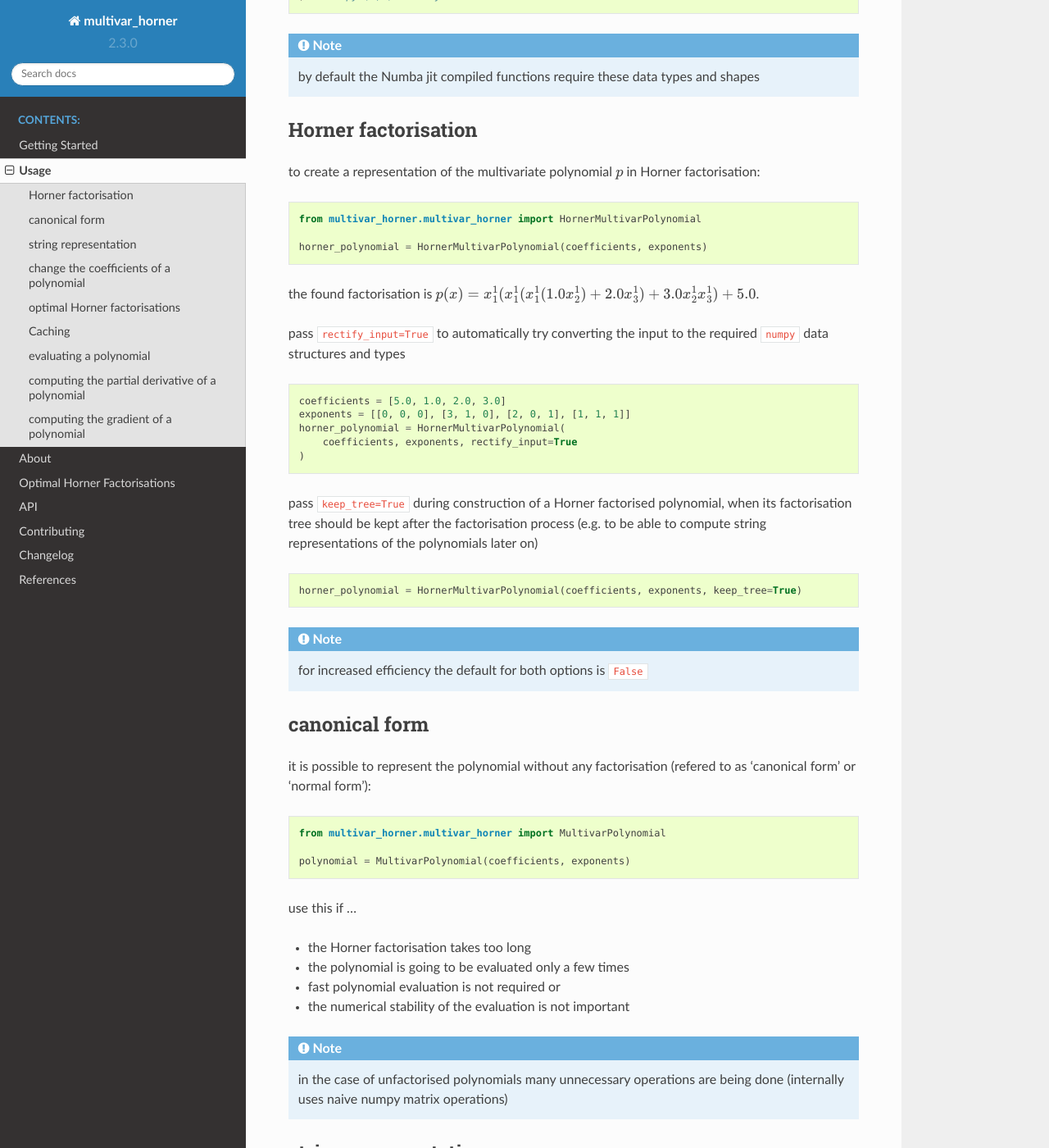
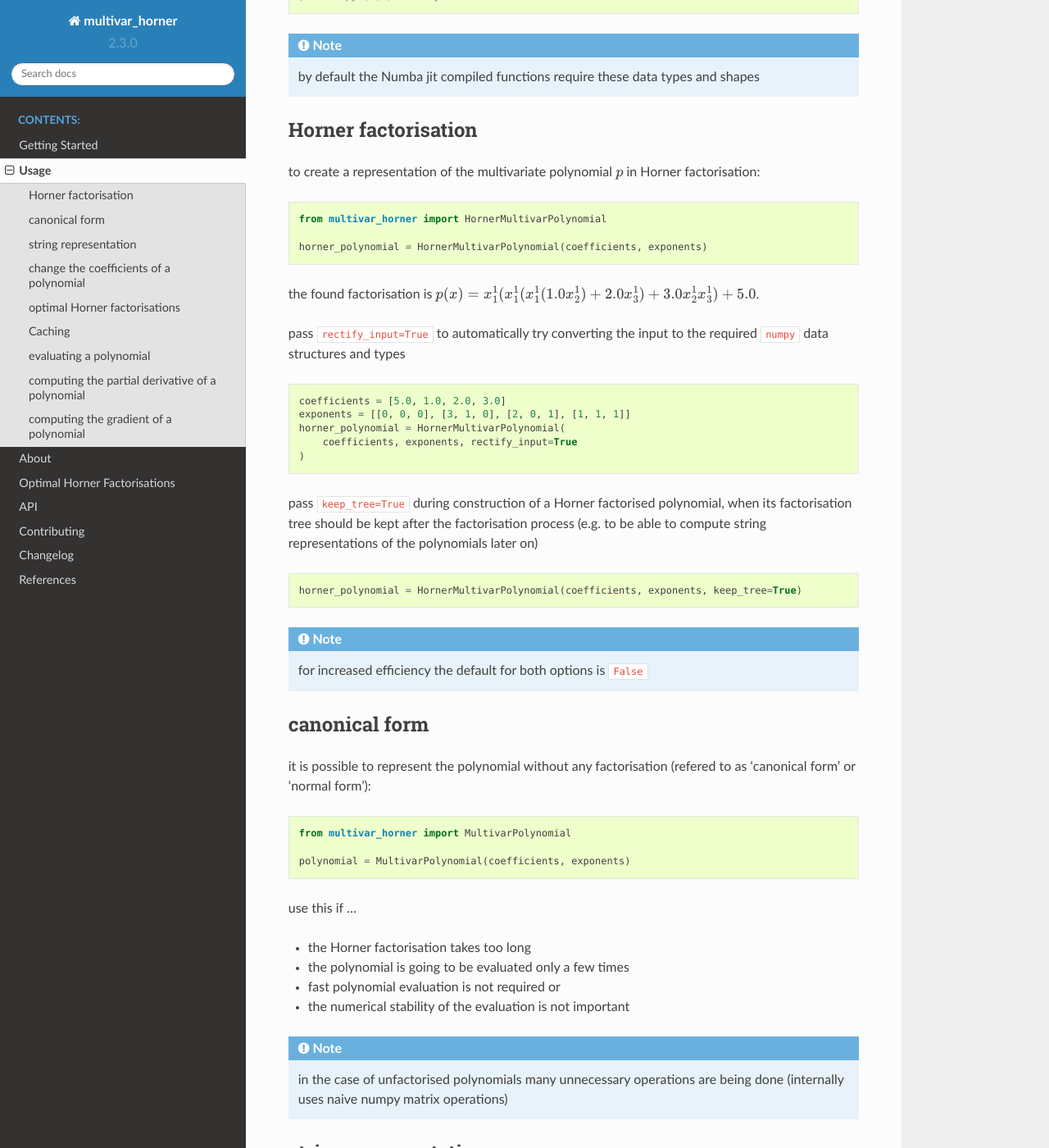
Before and after one commit to jannikmi/multivar_horner, a Sphinx documentation site: the page built from docs/1_usage.rst, in a window 1280 px wide and 1400 px high, scrolled down 932 px. Shown: the whole window at 82% size. Built offline with Sphinx 7.4.7 and the Read the Docs theme 2.0.0, drawn with Linux system fonts in a browser that asks for light colours; the version number is read from the project's files by our own code.

Commit message:
remove faulty import statements from examples

```diff
--- a/README.rst
+++ b/README.rst
@@ -64,7 +64,7 @@ Simple example:
 .. code-block:: python
 
     import numpy as np
-    from multivar_horner.multivar_horner import HornerMultivarPolynomial
+    from multivar_horner import HornerMultivarPolynomial
 
     # input parameters defining the polynomial
     #   p(x) = 5.0 + 1.0 x_1^3 x_2^1 + 2.0 x_1^2 x_3^1 + 3.0 x_1^1 x_2^1 x_3^1
--- a/docs/0_getting_started.rst
+++ b/docs/0_getting_started.rst
@@ -57,7 +57,7 @@ and evaluating :math:`p` at a point :math:`x`:
 .. code-block:: python
 
     import numpy as np
-    from multivar_horner.multivar_horner import HornerMultivarPolynomial
+    from multivar_horner import HornerMultivarPolynomial
 
     coefficients = np.array([[5.0], [1.0], [2.0], [3.0]], dtype=np.float64)  # shape: (M,1)
     exponents = np.array(
--- a/docs/1_usage.rst
+++ b/docs/1_usage.rst
@@ -6,7 +6,7 @@ Usage
 
 .. note::
 
-   Also check out the :ref:`API documentation <api>` or the `code <https://github.com/MrMinimal64/multivar_horner>`__.
+   Also check out the :ref:`API documentation <api>` or the `code <https://github.com/jannikmi/multivar_horner>`__.
 
 
 Let's look at the example multivariate polynomial:
@@ -61,7 +61,7 @@ to create a representation of the multivariate polynomial :math:`p` in Horner fa
 
 .. code-block:: python
 
-    from multivar_horner.multivar_horner import HornerMultivarPolynomial
+    from multivar_horner import HornerMultivarPolynomial
 
     horner_polynomial = HornerMultivarPolynomial(coefficients, exponents)
 
@@ -108,7 +108,7 @@ it is possible to represent the polynomial without any factorisation (refered to
 
 .. code-block:: python
 
-    from multivar_horner.multivar_horner import MultivarPolynomial
+    from multivar_horner import MultivarPolynomial
 
     polynomial = MultivarPolynomial(coefficients, exponents)
 
```
